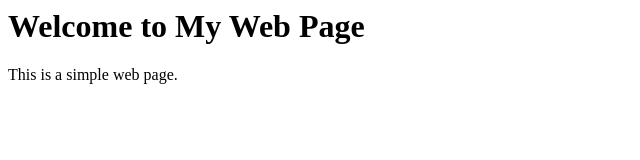
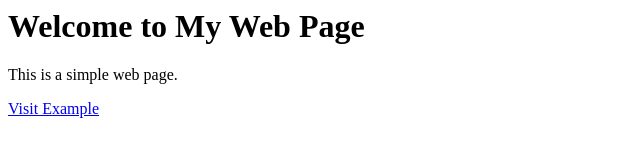
Before and after one commit to chah46716/cha, a plain HTML site: page index.html in a window 1280 px wide. Shown: the whole page, without its empty margins (0-640 px from the left). Drawn offline with Linux system fonts and the light colour scheme.

Commit message:
add new line

```diff
--- a/index.html
+++ b/index.html
@@ -6,4 +6,5 @@
     <h1>Welcome to My Web Page</h1>
     <p>This is a simple web page.</p>
 </body>
+<a href="https://www.example.com">Visit Example </a>
 </html>
```
Also changed, not shown: 1 other file.
